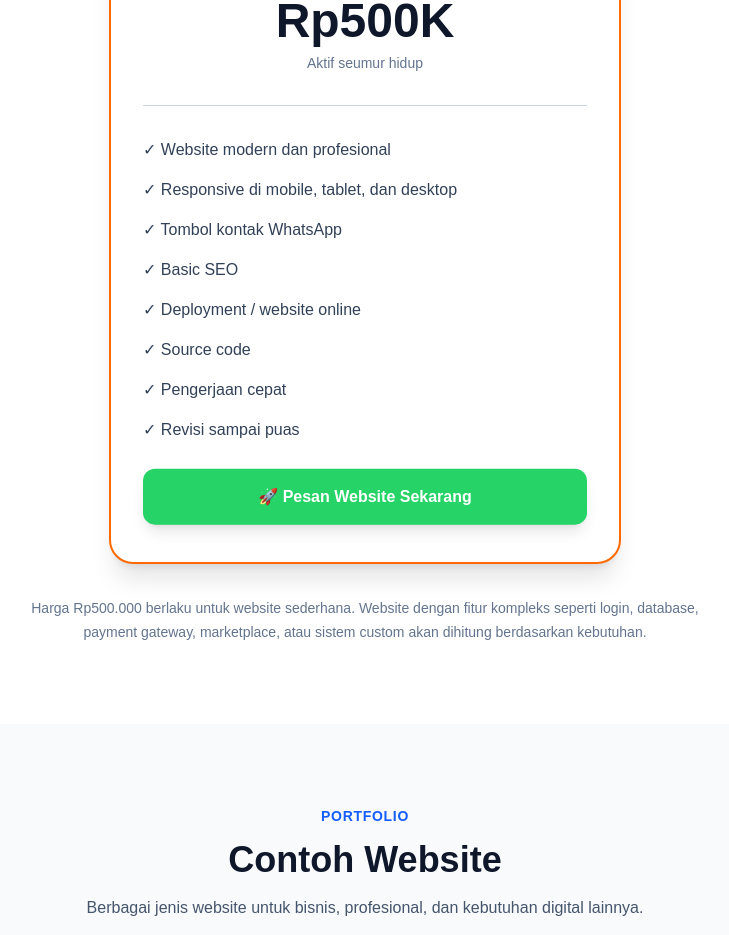
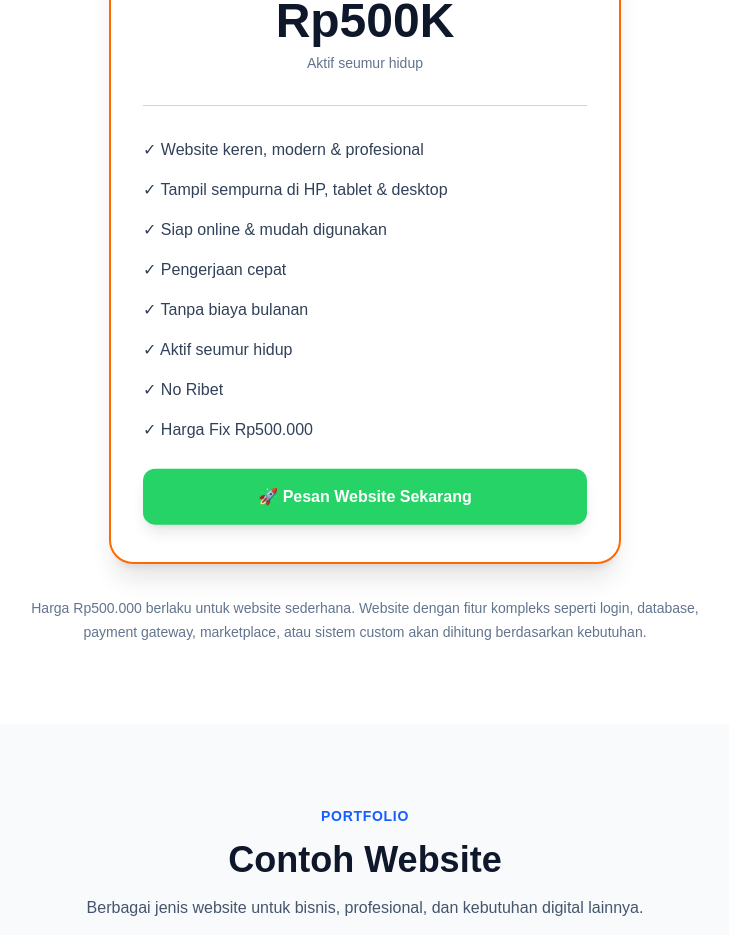
Before and after one commit to herfando/jasa-website-termurah-didunia, a Next.js app in the folder frontend/: page /id in a window 1280 px wide. Shown: the part 1980-2915 px from the top of the page, without its empty margins (275-1004 px from the left). Built offline with nearby package versions, Linux system fonts and the light colour scheme.

Commit message:
edit pricing

```diff
--- a/frontend/components/en/Pricing.tsx
+++ b/frontend/components/en/Pricing.tsx
@@ -40,14 +40,14 @@ export default function Pricing() {
           <div className="my-8 h-px bg-slate-300 dark:bg-slate-800" />
 
           <ul className="space-y-4 text-slate-700 dark:text-slate-200">
-            <li>✓ Modern and professional website</li>
-            <li>✓ Responsive on mobile, tablet, and desktop</li>
-            <li>✓ WhatsApp contact button</li>
-            <li>✓ Basic SEO</li>
-            <li>✓ Deployment / website online</li>
-            <li>✓ Source code</li>
+            <li>✓ Cool, modern & professional website</li>
+            <li>✓ Perfect on mobile, tablet & desktop</li>
+            <li>✓ Ready to go online & easy to use</li>
             <li>✓ Fast delivery</li>
-            <li>✓ Revisions until satisfied</li>
+            <li>✓ No monthly fees</li>
+            <li>✓ Active for life</li>
+            <li>✓ No hassle</li>
+            <li>✓ Fixed Price $79</li>
           </ul>
 
           <a
--- a/frontend/components/id/Pricing.tsx
+++ b/frontend/components/id/Pricing.tsx
@@ -40,14 +40,14 @@ export default function Pricing() {
           <div className="my-8 h-px bg-slate-300 dark:bg-slate-800" />
 
           <ul className="space-y-4 text-slate-700 dark:text-slate-200">
-            <li>✓ Website modern dan profesional</li>
-            <li>✓ Responsive di mobile, tablet, dan desktop</li>
-            <li>✓ Tombol kontak WhatsApp</li>
-            <li>✓ Basic SEO</li>
-            <li>✓ Deployment / website online</li>
-            <li>✓ Source code</li>
+            <li>✓ Website keren, modern & profesional</li>
+            <li>✓ Tampil sempurna di HP, tablet & desktop</li>
+            <li>✓ Siap online & mudah digunakan</li>
             <li>✓ Pengerjaan cepat</li>
-            <li>✓ Revisi sampai puas</li>
+            <li>✓ Tanpa biaya bulanan</li>
+            <li>✓ Aktif seumur hidup</li>
+            <li>✓ No Ribet</li>
+            <li>✓ Harga Fix Rp500.000</li>
           </ul>
 
           <a
```
